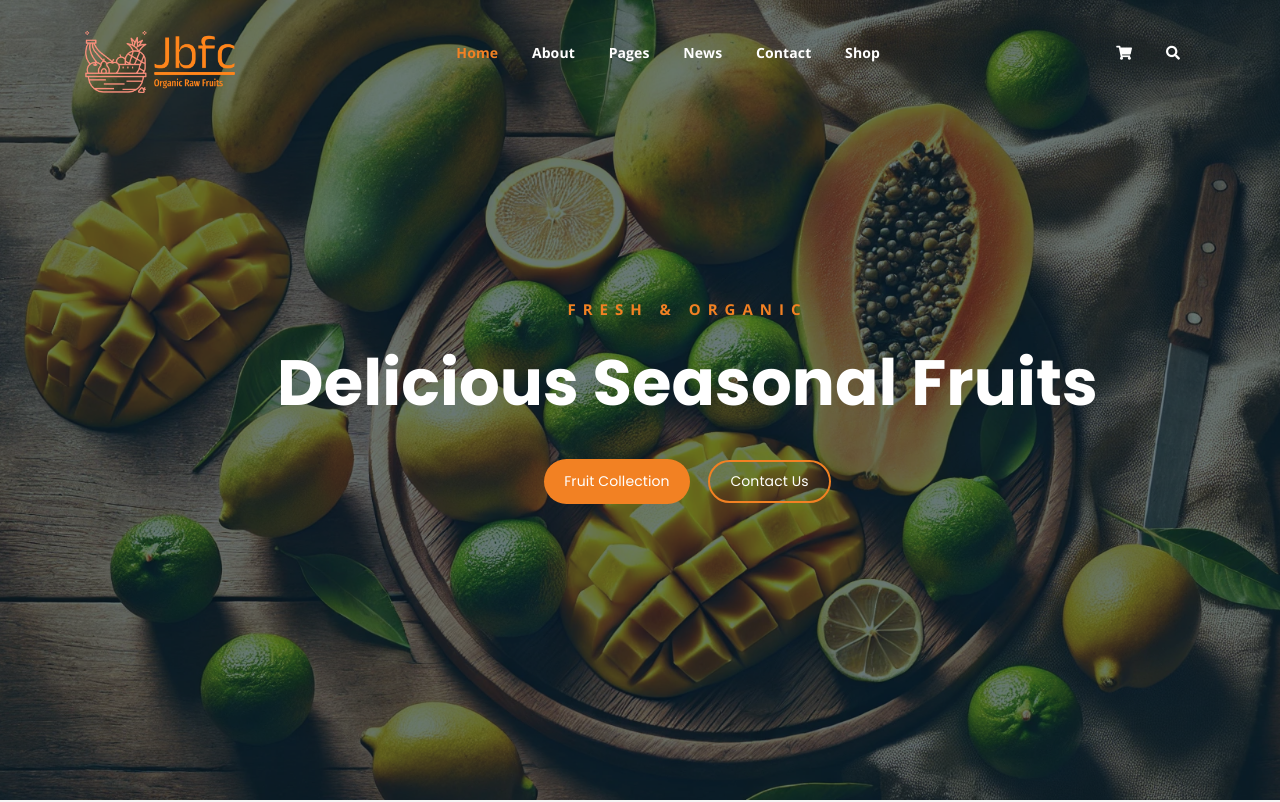
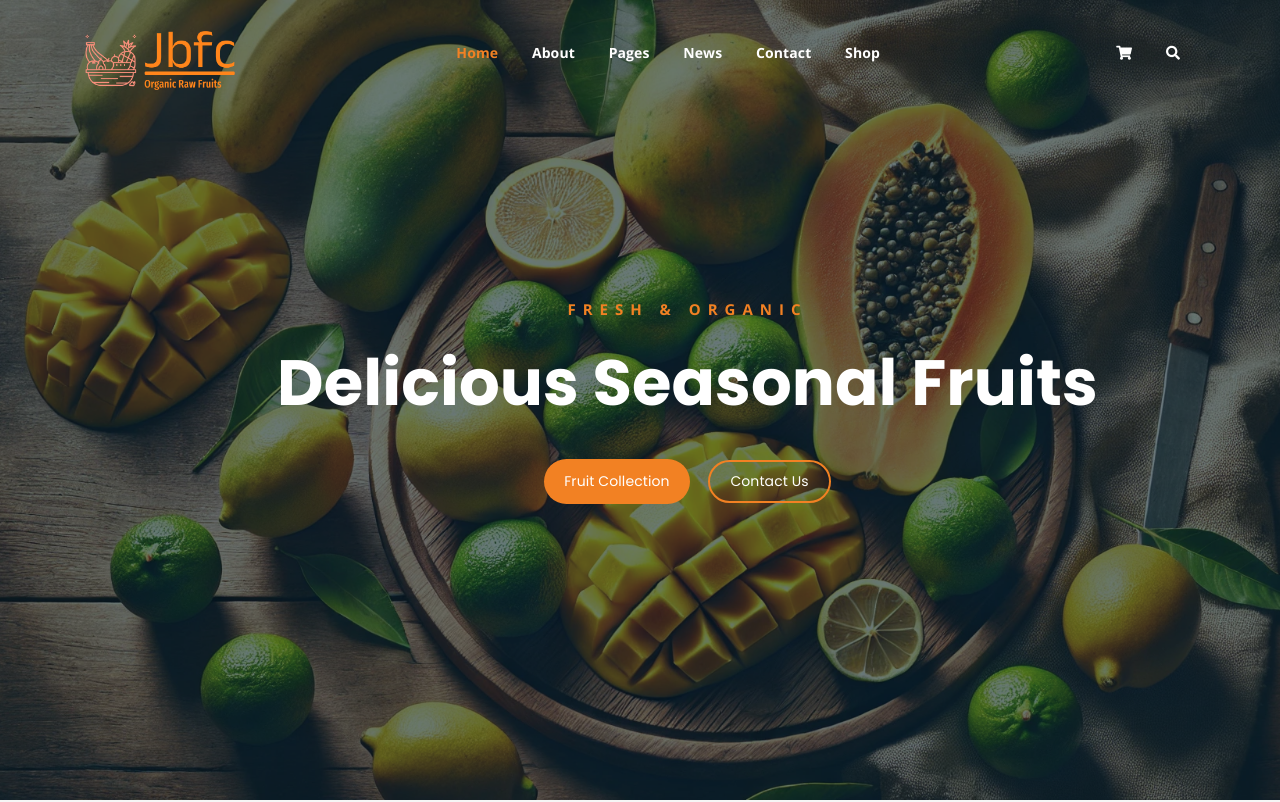
Before and after one commit to AkashSwamy06/jbfc, a plain HTML site: page index.html in a window 1280 px wide. Shown: the top 802 px of the page. Drawn offline with nearby package versions, Linux system fonts and the light colour scheme.

Commit message:
updated images

```diff
--- a/index.html
+++ b/index.html
@@ -10,7 +10,7 @@
 	<title>Jb friut co.</title>
 
 	<!-- favicon -->
-	<link rel="shortcut icon" type="image/png" href="assets/img/jbfc-logo.png">
+	<link rel="shortcut icon" type="image/png" href="assets/img/jbfc-favicon-color.png">
 	<!-- google font -->
 	<link href="https://fonts.googleapis.com/css?family=Open+Sans:300,400,700" rel="stylesheet">
 	<link href="https://fonts.googleapis.com/css?family=Poppins:400,700&display=swap" rel="stylesheet">
@@ -51,7 +51,7 @@
 						<!-- logo -->
 						<div class="site-logo">
 							<a href="index.html">
-								<img src="assets/img/jbfc-logo.png" alt="">
+								<img src="assets/img/new_jbfc_logo.png" alt="">
 							</a>
 						</div>
 						<!-- logo -->
```
Also changed, not shown: assets/img/jbfc-favicon-color.png (added), assets/img/new_jbfc_logo.png (added).
